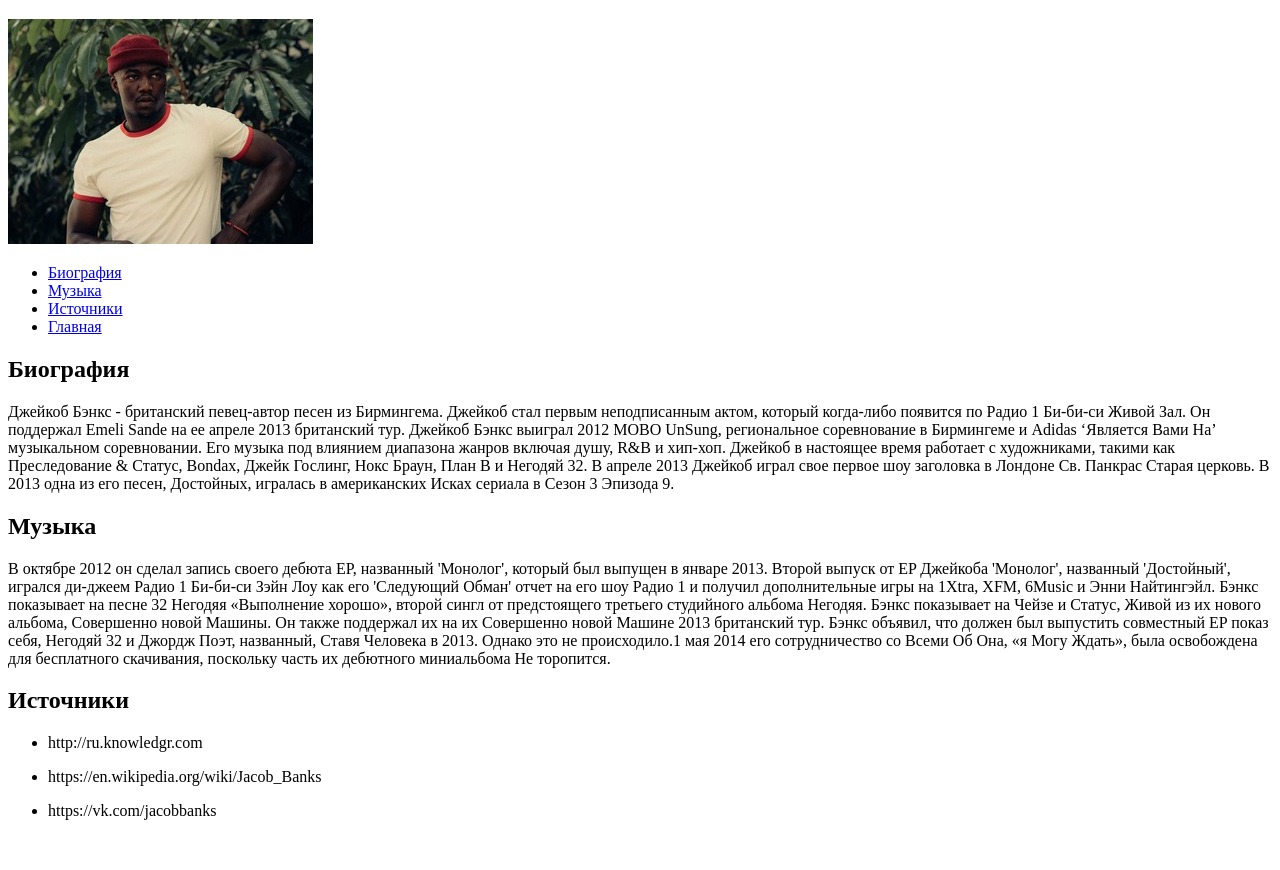
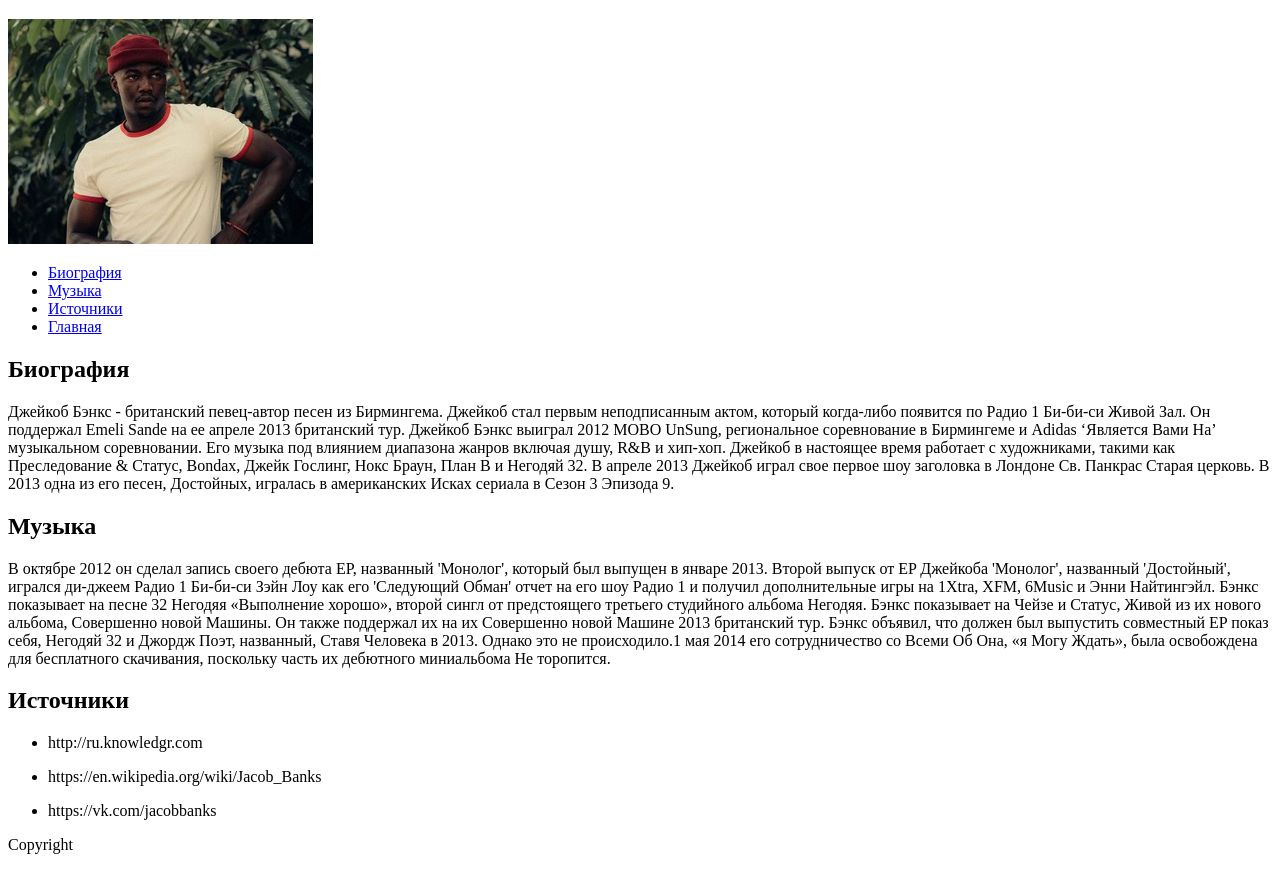
Before and after one commit to Shymee/MCS-html_css, a plain HTML site: page jacob banks/index.html in a window 1280 px wide. Shown: the part 61-931 px from the top of the page. Before the commit the page ends 897 px from the top, so only its background shows below. Drawn offline with Linux system fonts and the light colour scheme.

Commit message:
Update index.html

```diff
--- a/jacob banks/index.html
+++ b/jacob banks/index.html
@@ -52,8 +52,10 @@
 				</section>
 			</div>
 		</main>
-		<footer>
-			<div></div>
+		<footer class="footer">
+			<div class="footer-container">
+				<p class="copyright">Copyright</p>
+			</div>
 		</footer>
 	</div>
 </body>
```
